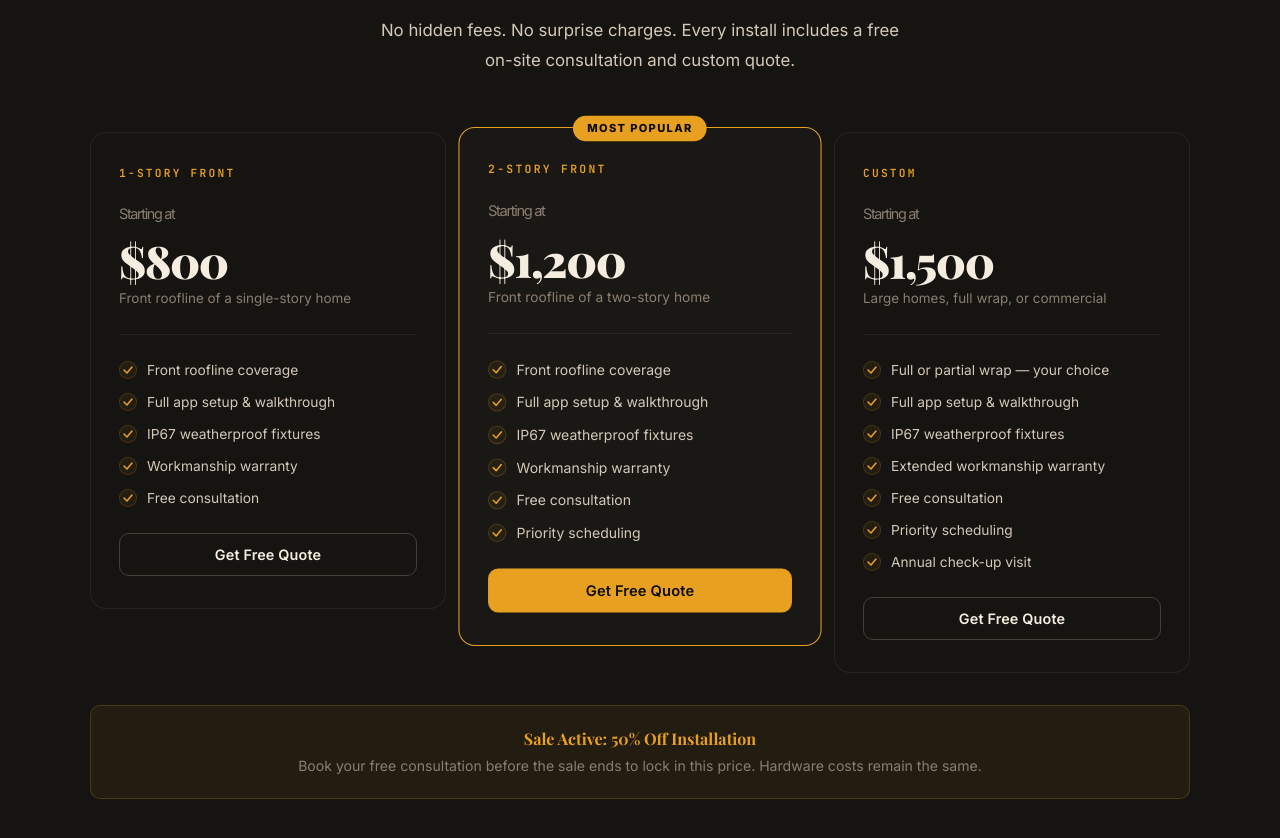
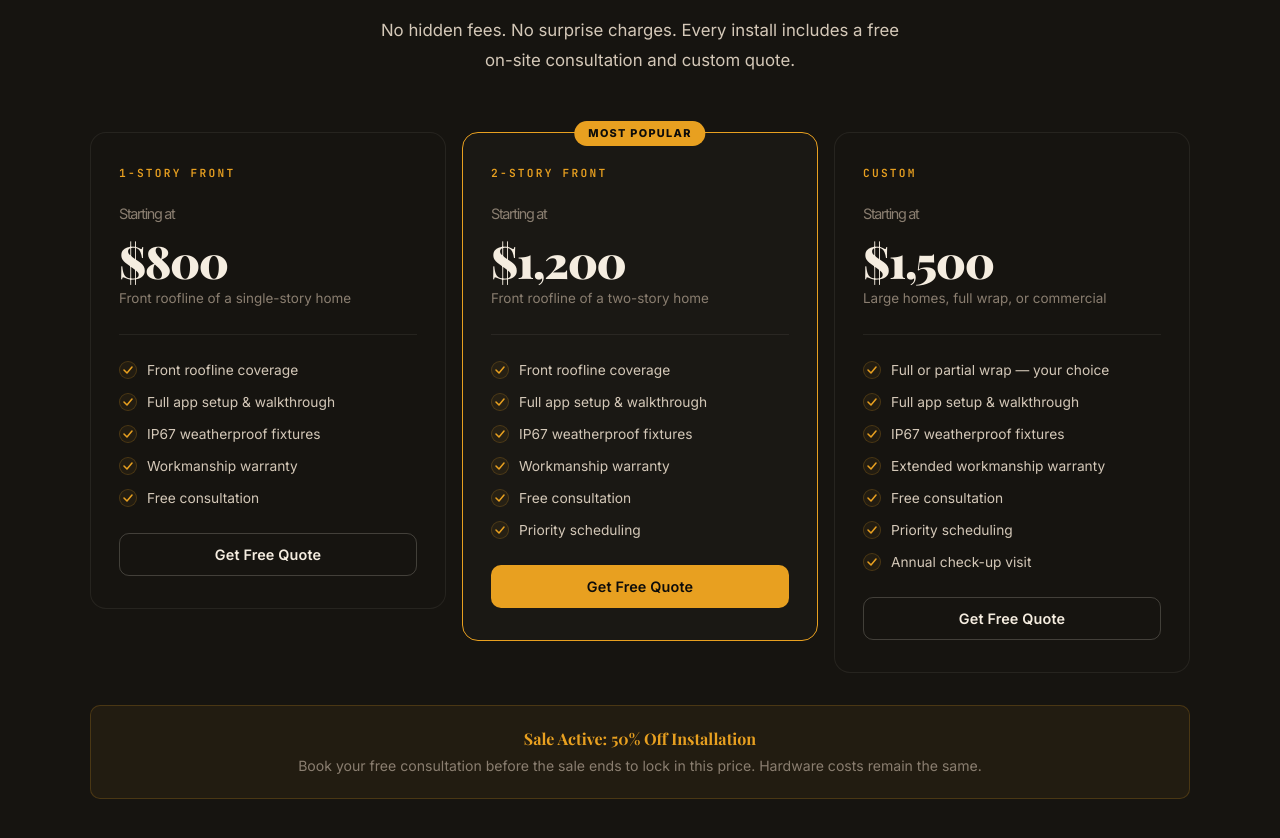
Before and after one commit to jashton-stack/Ashton-Holiday-Lighting, a React (Vite) app in the folder ashton-lighting/: page / in a window 1280 px wide. Shown: the part 6580-7418 px from the top of the page. Built offline with nearby package versions, Linux system fonts and the light colour scheme; a web font is replaced by a local one.

Commit message:
Fix: graceful fade-in degradation - content visible without JS, animated with JS

```diff
--- a/ashton-lighting/src/App.tsx
+++ b/ashton-lighting/src/App.tsx
@@ -196,6 +196,8 @@ function CountdownTimer(): JSX.Element {
 
 function useFadeIn(): void {
   useEffect(() => {
+    // Add js-ready to body to enable fade-in animations
+    document.body.classList.add('js-ready')
     const els = document.querySelectorAll<HTMLElement>('.fi')
     const obs = new IntersectionObserver(
       entries => entries.forEach(e => { if (e.isIntersecting) e.target.classList.add('vis') }),
@@ -208,7 +210,7 @@ function useFadeIn(): void {
         const r = el.getBoundingClientRect()
         if (r.top < window.innerHeight) el.classList.add('vis')
       })
-    }, 80)
+    }, 60)
     return () => obs.disconnect()
   }, [])
 }
--- a/ashton-lighting/src/index.css
+++ b/ashton-lighting/src/index.css
@@ -46,12 +46,13 @@ select, input, textarea { font-family: var(--font-body) }
 ::-webkit-scrollbar-thumb { background: var(--surface-3); border-radius: 2px }
 ::selection { background: rgba(232,160,32,0.2); color: var(--cream) }
 
-.fi { opacity: 0; transform: translateY(28px); transition: opacity 0.72s cubic-bezier(0.22,1,0.36,1), transform 0.72s cubic-bezier(0.22,1,0.36,1) }
-.fi.vis { opacity: 1; transform: translateY(0) }
-.d1 { transition-delay: 0.1s }
-.d2 { transition-delay: 0.2s }
-.d3 { transition-delay: 0.3s }
-.d4 { transition-delay: 0.4s }
+.fi { opacity: 1; transform: translateY(0) }
+.js-ready .fi { opacity: 0; transform: translateY(28px); transition: opacity 0.72s cubic-bezier(0.22,1,0.36,1), transform 0.72s cubic-bezier(0.22,1,0.36,1) }
+.js-ready .fi.vis { opacity: 1; transform: translateY(0) }
+.js-ready .d1 { transition-delay: 0.1s }
+.js-ready .d2 { transition-delay: 0.2s }
+.js-ready .d3 { transition-delay: 0.3s }
+.js-ready .d4 { transition-delay: 0.4s }
 
 .btn { display: inline-flex; align-items: center; gap: 8px; border: none; border-radius: var(--r-md); font-weight: 600; font-size: 0.9rem; letter-spacing: 0.01em; transition: all 0.22s ease; white-space: nowrap; cursor: pointer }
 .btn:disabled { opacity: 0.5; cursor: not-allowed }
```
